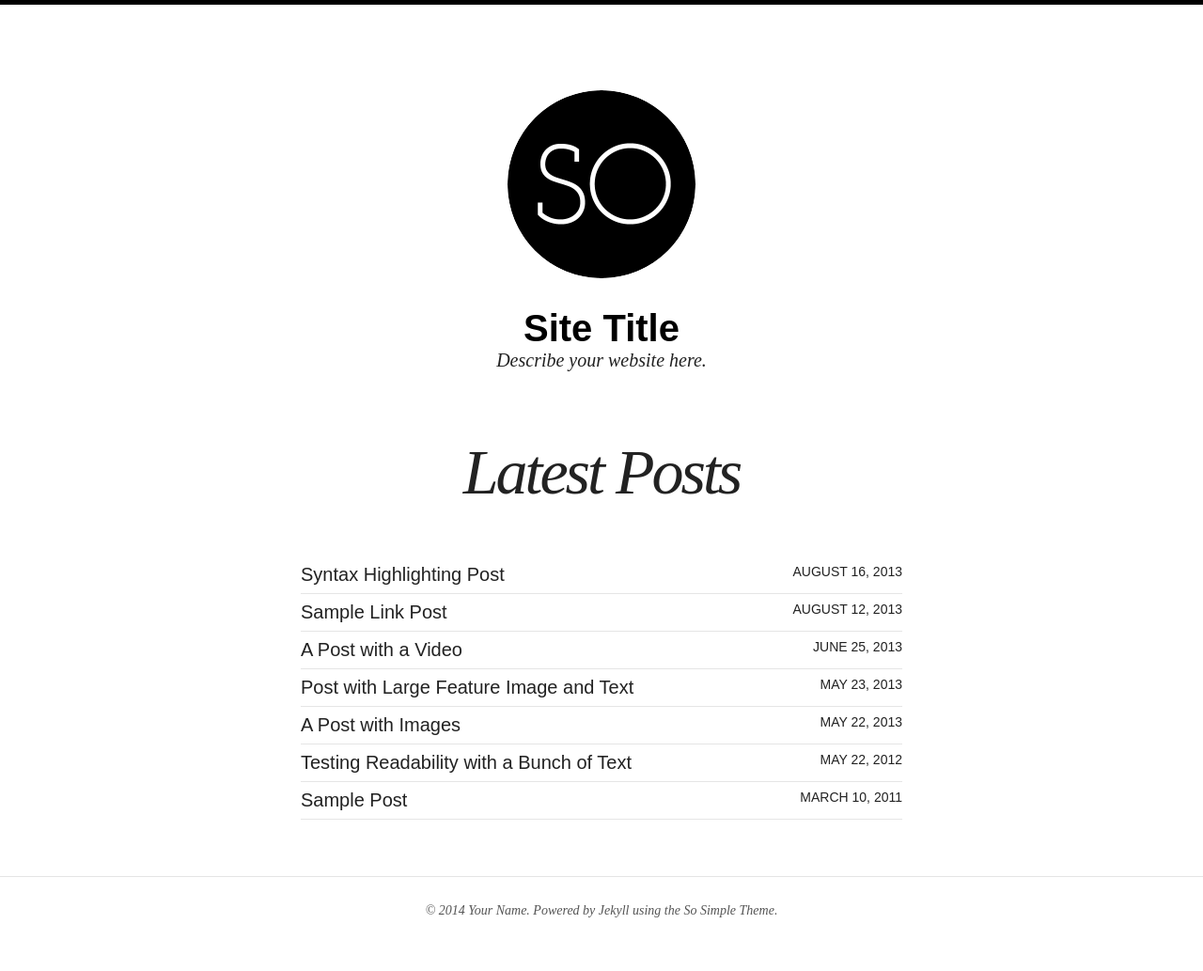
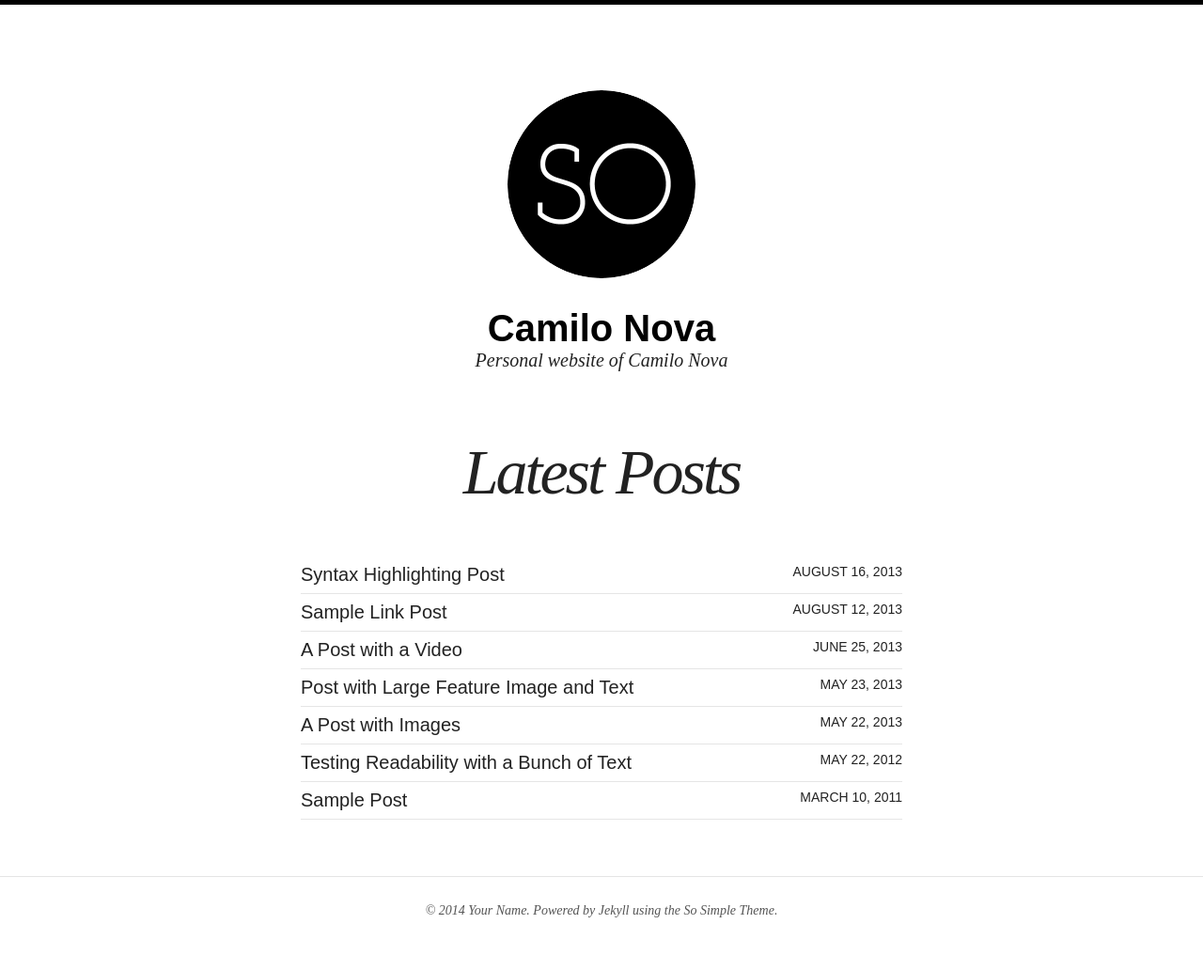
Before and after one commit to camilonova/camilonova.github.io, a Jekyll site: the page built from index.html, in a window 1280 px wide. Shown: the whole page at 94% size. Built offline with Jekyll 4.4.1, drawn with Linux system fonts in a browser that asks for light colours; nearby versions of some CDN libraries.

Commit message:
Set basic config

```diff
--- a/_config.yml
+++ b/_config.yml
@@ -1,10 +1,10 @@
-title:            Site Title
-description:      Describe your website here.
+title:            Camilo Nova
+description:      Personal website of Camilo Nova
 logo:             site-logo.png
 disqus_shortname:
 search:           true
 # Change url to your domain. Leave localhost server or blank when working locally.
-url:              http://localhost:4000
+url:              http://camilonova.com
 
 # Owner/author information
 owner:
```
